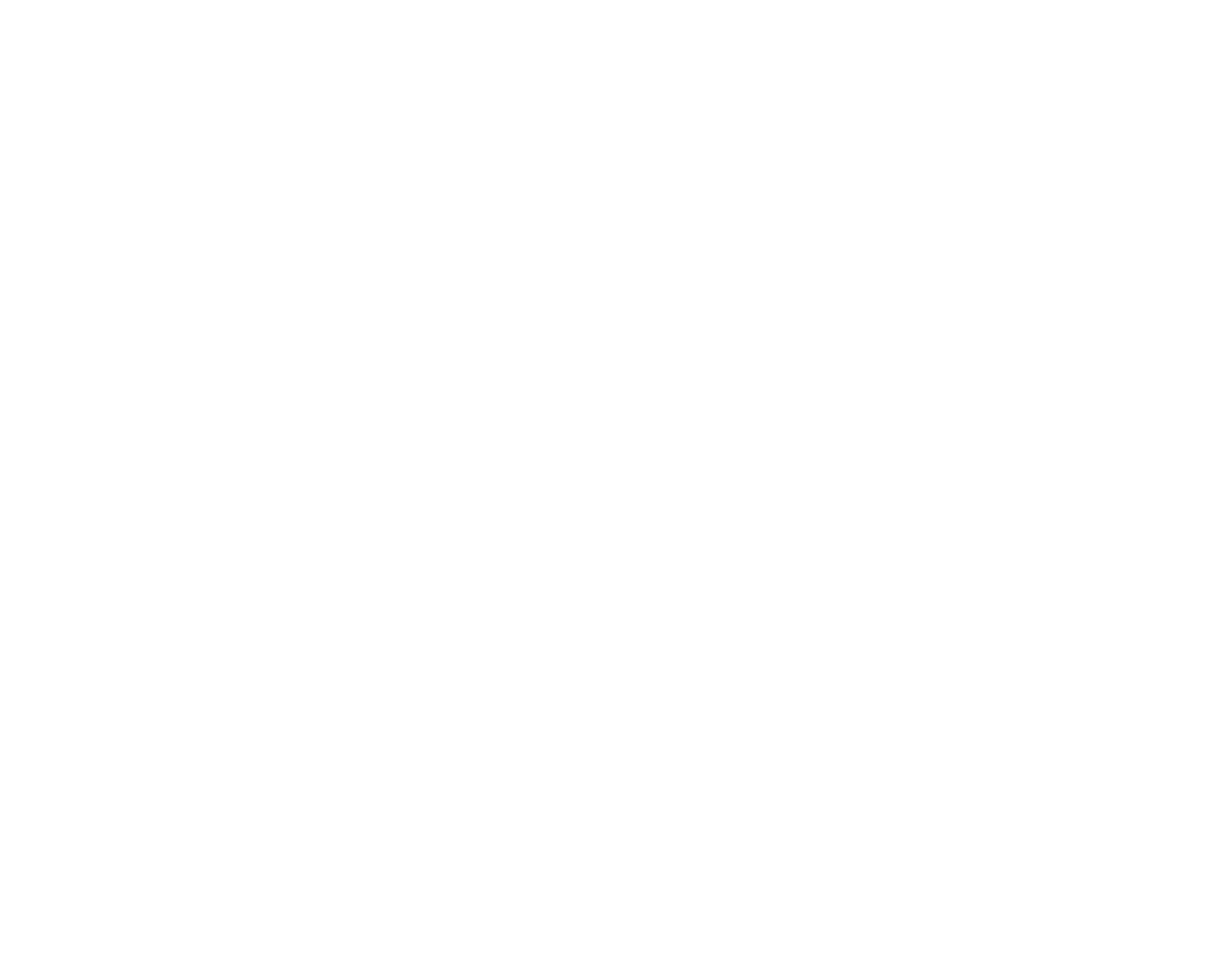
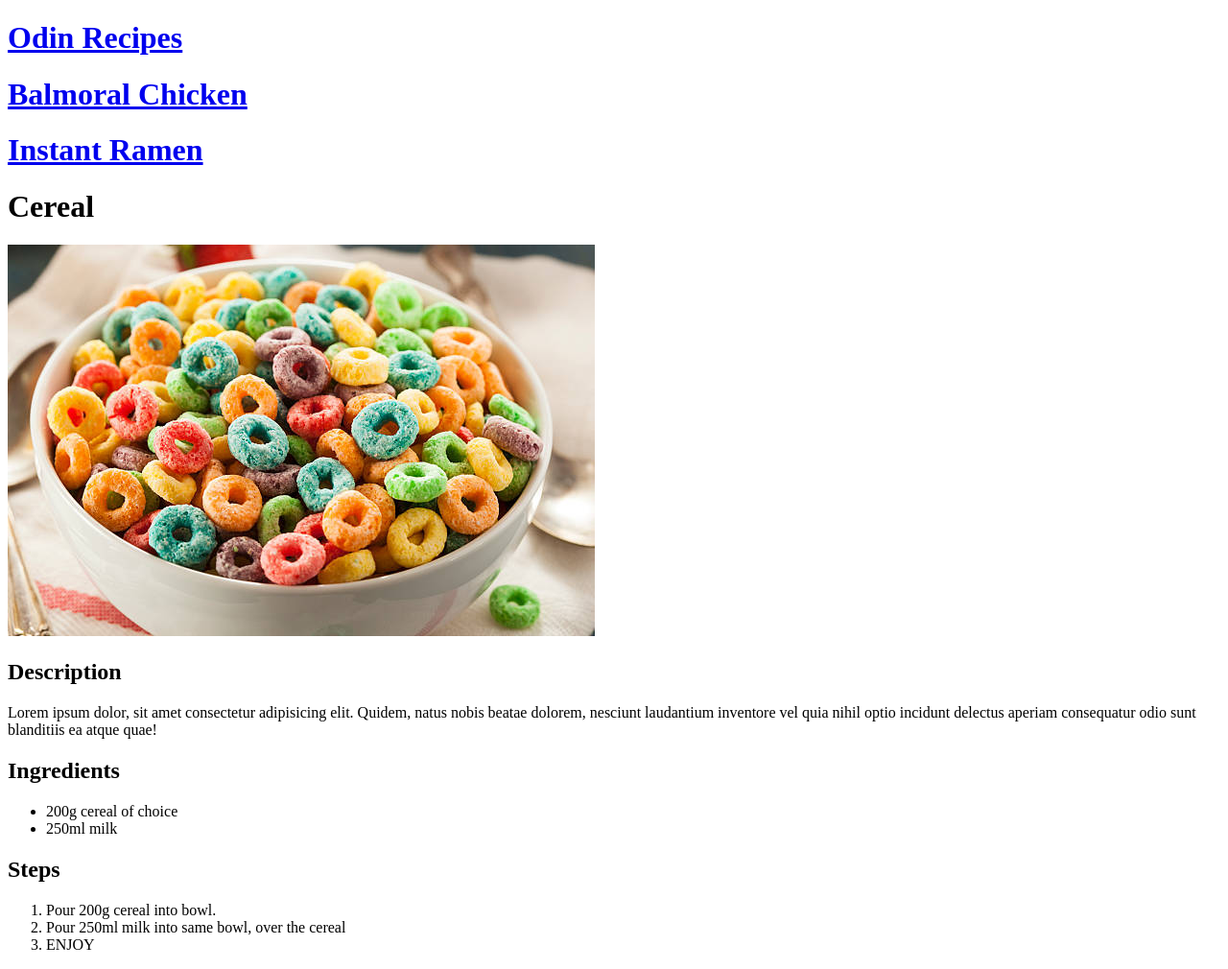
Before and after one commit to smcnab1/odin-recipes, a plain HTML site: page recipes/cereal.html in a window 1280 px wide. Shown: the whole page at 96% size. Before the commit the page ends 800 px from the top, so only its background shows below. Drawn offline with Linux system fonts and the light colour scheme.

Commit message:
feat: Add cereal.html and update balmoral recipe

```diff
--- a/recipes/cereal.html
+++ b/recipes/cereal.html
@@ -0,0 +1,28 @@
+<!DOCTYPE html>
+<html lang="en">
+<head>
+    <meta charset="UTF-8">
+    <meta name="viewport" content="width=device-width, initial-scale=1.0">
+    <title>Cereal</title>
+</head>
+<body>
+    <a href="../index.html"><h1>Odin Recipes</h1></a>
+    <a href="balmoral-chicken.html"><h1>Balmoral Chicken</h1></a>
+    <a href="instant-ramen.html"><h1>Instant Ramen</h1></a>
+    <h1>Cereal</h1>
+    <img src="../images/cereal.jpg" alt="Bowl of colourful cereal">
+    <h2>Description</h2>
+    <p>Lorem ipsum dolor, sit amet consectetur adipisicing elit. Quidem, natus nobis beatae dolorem, nesciunt laudantium inventore vel quia nihil optio incidunt delectus aperiam consequatur odio sunt blanditiis ea atque quae!</p>
+    <h2>Ingredients</h2>
+        <ul>
+            <li>200g cereal of choice</li>
+            <li>250ml milk</li>
+        </ul>
+    <h2>Steps</h2>
+        <ol>
+            <li>Pour 200g cereal into bowl.</li>
+            <li>Pour 250ml milk into same bowl, over the cereal</li>
+            <li>ENJOY</li>
+        </ol>
+</body>
+</html>
```
Also changed, not shown: recipes/balmoral-chicken.html (+2 -2 lines), README.md, images/cereal.jpg (added).
